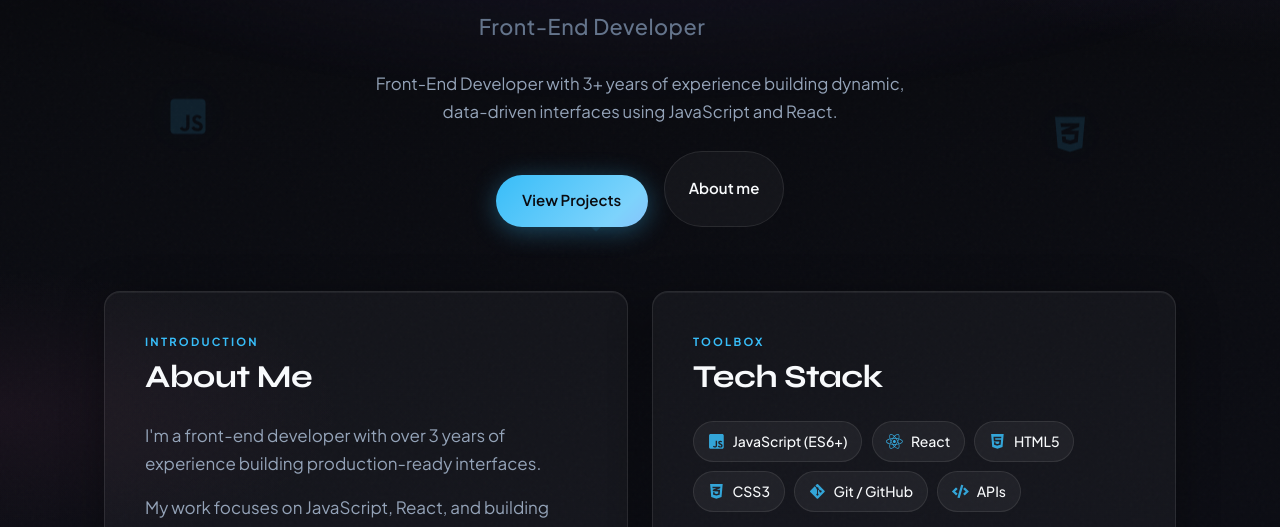
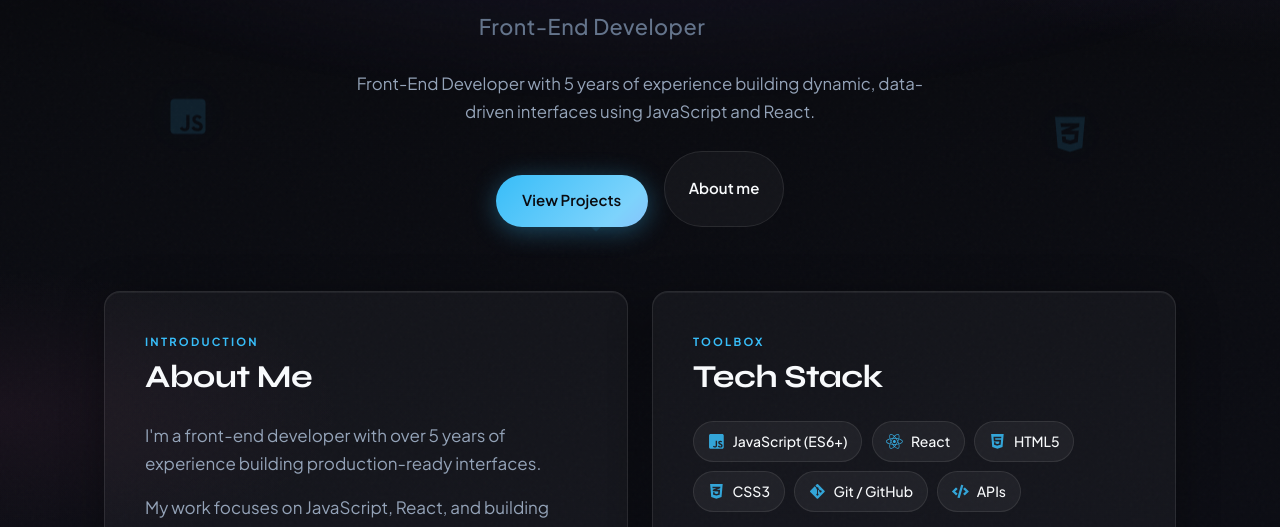
Before and after one commit to RedRobin995/daniel-portfolio, a React (Vite) app: page / in a window 1280 px wide. Shown: the part 227-754 px from the top of the page. Built offline with nearby package versions, Linux system fonts and the light colour scheme.

Commit message:
Experience updates

```diff
--- a/src/components/About.jsx
+++ b/src/components/About.jsx
@@ -8,7 +8,7 @@ function About() {
         </header>
 
         <p>
-          I'm a front-end developer with over 3 years of experience building
+          I'm a front-end developer with over 5 years of experience building
           production-ready interfaces.
         </p>
 
--- a/src/components/Hero.jsx
+++ b/src/components/Hero.jsx
@@ -13,7 +13,7 @@ function Hero() {
         <p className="hero-role">Front-End Developer</p>
 
         <p>
-          Front-End Developer with 3+ years of experience building dynamic,
+          Front-End Developer with 5 years of experience building dynamic,
           data-driven interfaces using JavaScript and React.
         </p>
 
```
